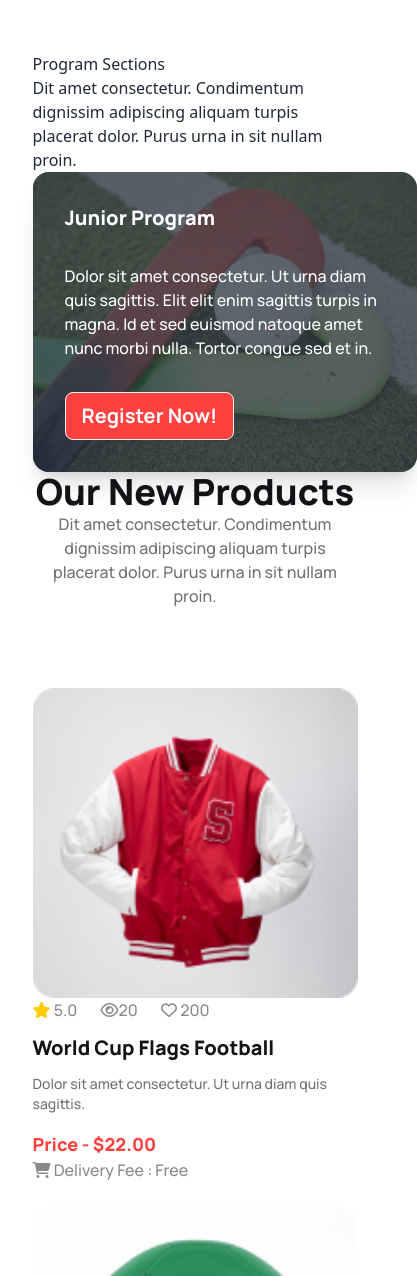
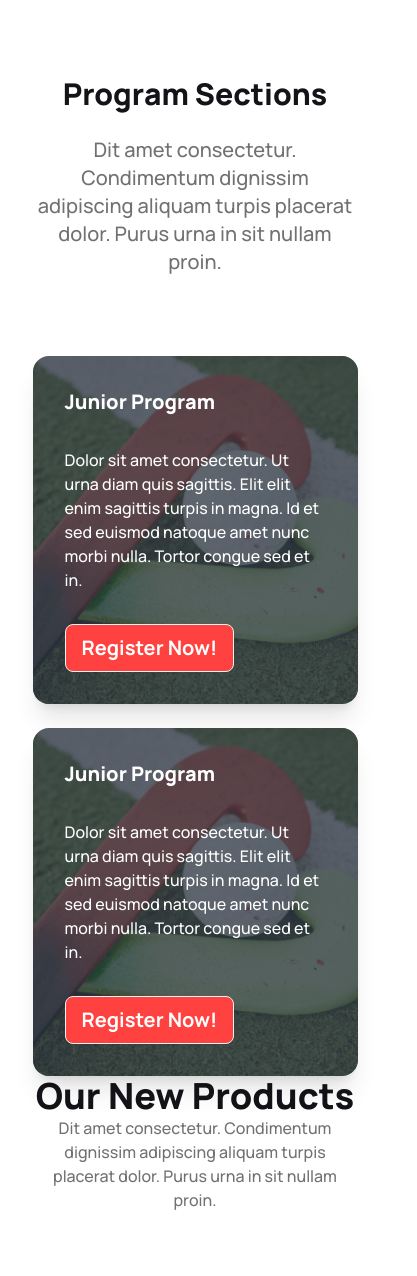
Before and after one commit to rnrabi/hockeys-main, a plain HTML site: page index.html in a window 390 px wide. Shown: the part 1700-2976 px from the top of the page, 417 px wide, since content can reach past the window. Drawn offline with nearby package versions, Linux system fonts and the light colour scheme.

Commit message:
first card responsive ok

```diff
--- a/index.html
+++ b/index.html
@@ -140,14 +140,14 @@
 
         <section>
             <div class="container mx-auto w-10/12">
-                <h2>Program Sections</h2>
-                <p>Dit amet consectetur. Condimentum dignissim adipiscing aliquam turpis placerat dolor. Purus urna in
+                <h2 class="text-[#131318] text-3xl font-extrabold text-center manrope py-6">Program Sections</h2>
+                <p class="lg:w-1/2 mx-auto text-center manrope text-xl font-medium text-[#13131899]">Dit amet consectetur. Condimentum dignissim adipiscing aliquam turpis placerat dolor. Purus urna in
                     sit nullam proin. </p>
 
                 <div>
-                    <div>
-                        <div>
-                            <div class="card w-96 bg-base-100 shadow-xl image-full">
+                    <div class="lg:flex justify-between items-center gap-6 mt-20">
+                        <div class="mb-6">
+                            <div class="card bg-base-100 shadow-xl image-full">
                                 <figure><img src="Images/2.png"
                                         alt="hockeys" /></figure>
                                 <div class="card-body">
@@ -161,7 +161,20 @@
                             </div>
                         </div>
 
-                        <div></div>
+                        <div>
+                            <div class="card bg-base-100 shadow-xl image-full">
+                                <figure><img src="Images/2.png"
+                                        alt="hockeys" /></figure>
+                                <div class="card-body">
+                                    <h2 class="card-title text-white manrope text-xl font-extrabold">Junior Program</h2>
+                                    <p class="text-white manrope text-base font-medium py-6">Dolor sit amet consectetur. Ut urna diam quis sagittis. Elit elit
+                                        enim sagittis turpis in magna. Id et sed euismod natoque amet nunc morbi nulla. Tortor congue sed et in.</p>
+                                    <div class="card-actions justify-start">
+                                        <button class="btn  bg-[#FF4240] text-white manrope font-bold text-xl">Register Now!</button>
+                                    </div>
+                                </div>
+                            </div>
+                        </div>
 
                     </div>
 
```
